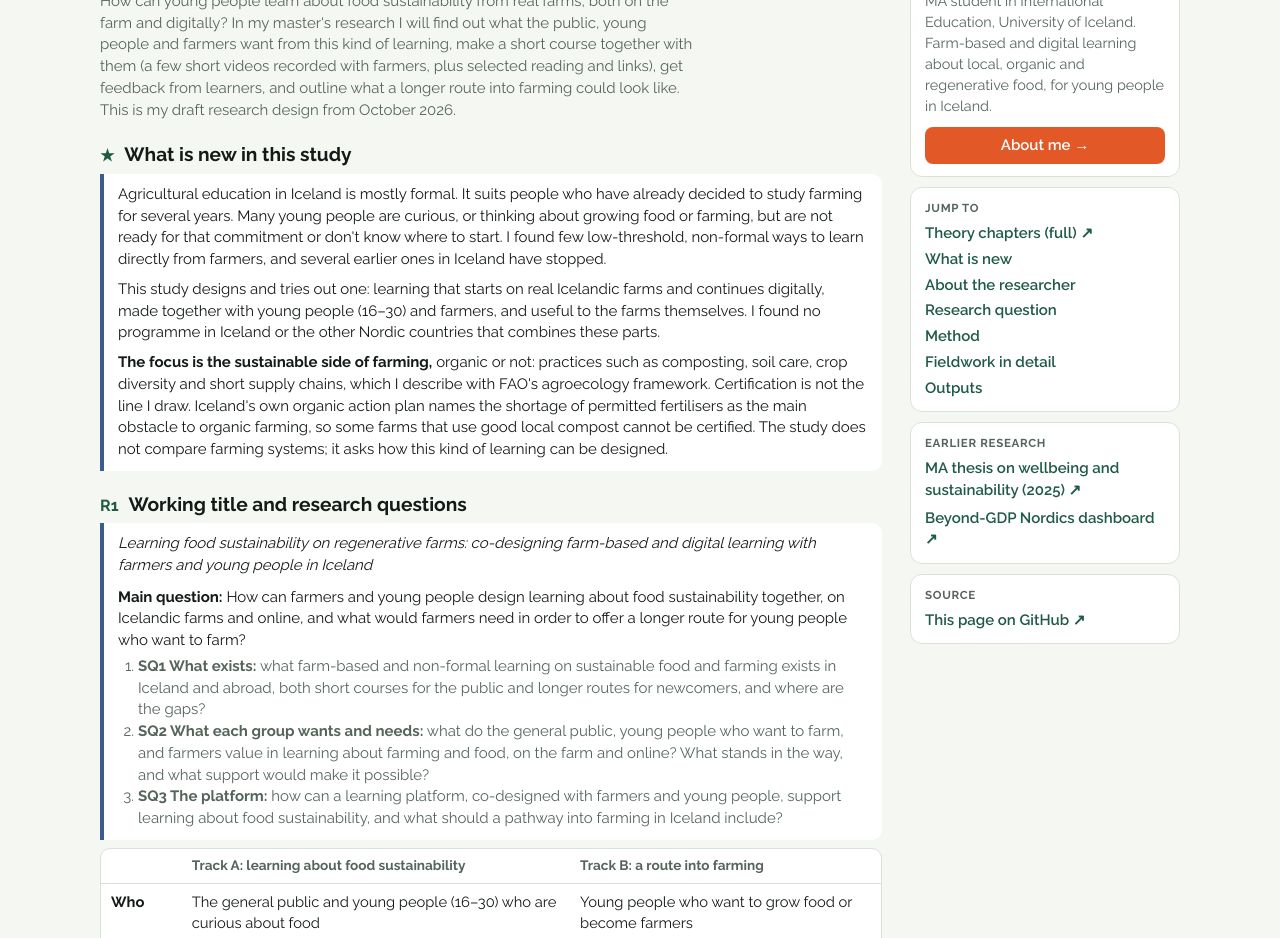
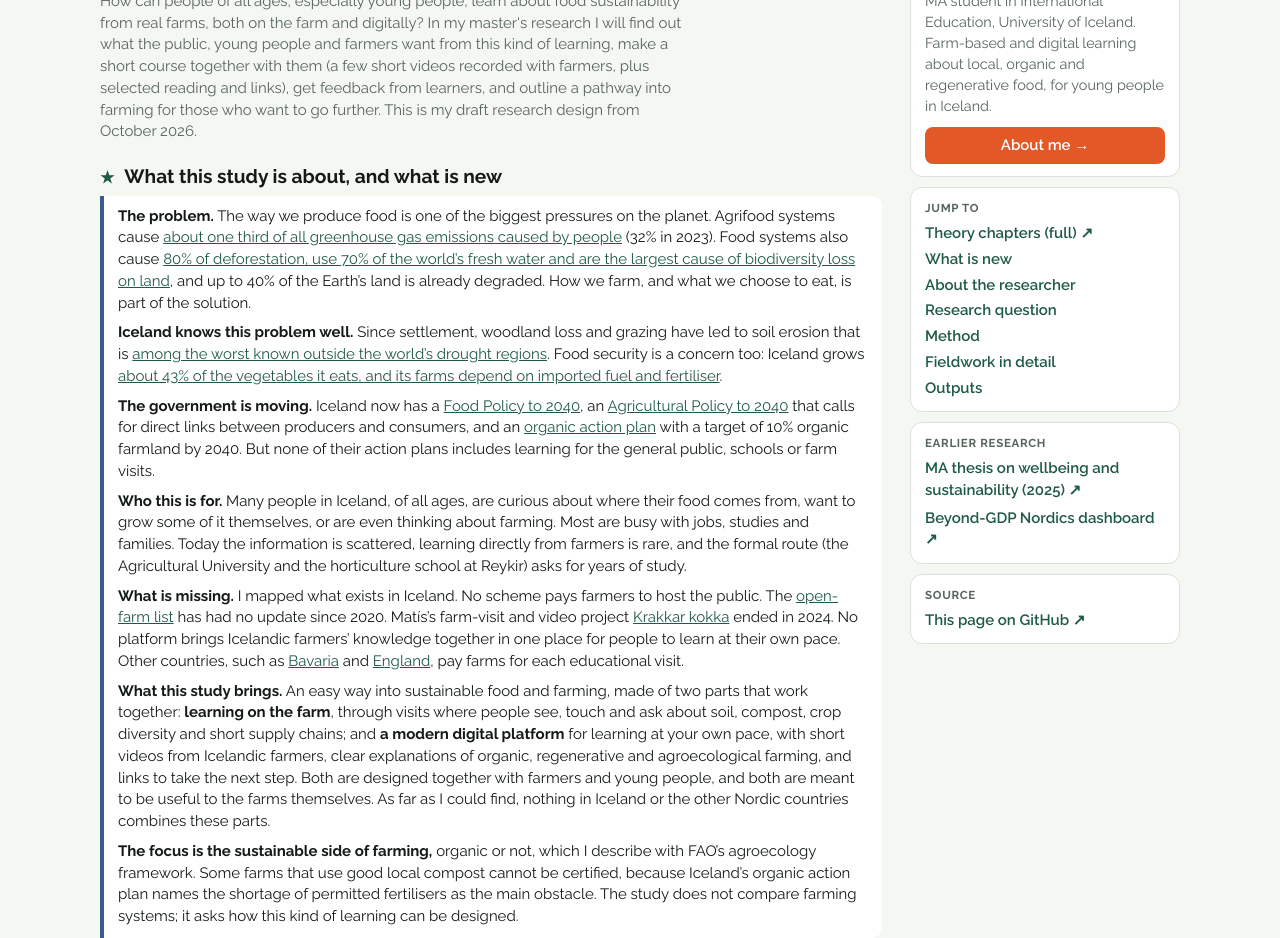
Before and after one commit to mermina/farm-education-research, a plain HTML site: page index.html in a window 1280 px wide. Shown: the part 182-1120 px from the top of the page. Drawn offline with Linux system fonts and the light colour scheme.

Commit message:
New working title, main question (open course for everyone + pathway into farming, digital tools), 'why it matters' section with sources; remove three-options paragraph

```diff
--- a/index.html
+++ b/index.html
@@ -93,32 +93,36 @@ footer.site div{max-width:1080px;margin:0 auto;opacity:.75}
 <body>
 <header class="topbar"><div class="topbar-in">
   <a class="brand" href="#top"><span class="bn"><b>Marina Ermina</b><span>Farm Education Research</span></span></a>
-  <nav class="menu" aria-label="Sections"><a href="#new">What’s new</a><a href="#question">Question</a><a href="#audiences">Audiences</a><a href="#theory">Theory</a><a href="theory.html">Theory chapters ↗</a><a href="#method">Method</a><a href="#fieldwork">Fieldwork</a><a href="#outputs">Outputs</a><a href="#researcher">Researcher</a><a href="#sources">Sources</a></nav>
+  <nav class="menu" aria-label="Sections"><a href="#new">Why it matters</a><a href="#question">Question</a><a href="#audiences">Audiences</a><a href="#theory">Theory</a><a href="theory.html">Theory chapters ↗</a><a href="#method">Method</a><a href="#fieldwork">Fieldwork</a><a href="#outputs">Outputs</a><a href="#researcher">Researcher</a><a href="#sources">Sources</a></nav>
 </div></header>
 <main class="site" id="top"><div class="wrap layout"><div class="view">
 <div class="vh"><div class="meta">Master's research · MA International Education, University of Iceland · 2026–2027</div><h1>Farm Education Research</h1>
-<p class="lede">How can young people learn about food sustainability from real farms, both on the farm and digitally? In my master's research I will find out what the public, young people and farmers want from this kind of learning, make a short course together with them (a few short videos recorded with farmers, plus selected reading and links), get feedback from learners, and outline what a longer route into farming could look like. This is my draft research design from October 2026.</p></div>
+<p class="lede">How can people of all ages, especially young people, learn about food sustainability from real farms, both on the farm and digitally? In my master's research I will find out what the public, young people and farmers want from this kind of learning, make a short course together with them (a few short videos recorded with farmers, plus selected reading and links), get feedback from learners, and outline a pathway into farming for those who want to go further. This is my draft research design from October 2026.</p></div>
 <section id="new">
-  <h2><span class="n">★</span>What is new in this study</h2>
+  <h2><span class="n">★</span>What this study is about, and what is new</h2>
   <div class="rq">
-    <p>Agricultural education in Iceland is mostly formal. It suits people who have already decided to study farming for several years. Many young people are curious, or thinking about growing food or farming, but are not ready for that commitment or don't know where to start. I found few low-threshold, non-formal ways to learn directly from farmers, and several earlier ones in Iceland have stopped.</p>
-    <p style="margin-top:8px">This study designs and tries out one: learning that starts on real Icelandic farms and continues digitally, made together with young people (16–30) and farmers, and useful to the farms themselves. I found no programme in Iceland or the other Nordic countries that combines these parts.</p>
-    <p style="margin-top:8px"><b>The focus is the sustainable side of farming,</b> organic or not: practices such as composting, soil care, crop diversity and short supply chains, which I describe with FAO's agroecology framework. Certification is not the line I draw. Iceland's own organic action plan names the shortage of permitted fertilisers as the main obstacle to organic farming, so some farms that use good local compost cannot be certified. The study does not compare farming systems; it asks how this kind of learning can be designed.</p>
+    <p><b>The problem.</b> The way we produce food is one of the biggest pressures on the planet. Agrifood systems cause <a href="https://www.fao.org/statistics/highlights-archive/highlights-detail/greenhouse-gas-emissions-from-agrifood-systems.-global--regional-and-country-trends--2001-2023">about one third of all greenhouse gas emissions caused by people</a> (32% in 2023). Food systems also cause <a href="https://carbonbrief.org/un-land-report-five-key-takeaways-for-climate-change-food-systems-and-nature-loss">80% of deforestation, use 70% of the world’s fresh water and are the largest cause of biodiversity loss on land</a>, and up to 40% of the Earth’s land is already degraded. How we farm, and what we choose to eat, is part of the solution.</p>
+    <p style="margin-top:8px"><b>Iceland knows this problem well.</b> Since settlement, woodland loss and grazing have led to soil erosion that is <a href="https://rafhladan.is/bitstream/handle/10802/9371/Jardvegsrof_enska_Soil_Erosion.pdf?sequence=1">among the worst known outside the world’s drought regions</a>. Food security is a concern too: Iceland grows <a href="https://www.stjornarradid.is/efst-a-baugi/frettir/stok-frett/2021/02/11/Skyrslu-um-faeduoryggi-a-Islandi-skilad-/">about 43% of the vegetables it eats, and its farms depend on imported fuel and fertiliser</a>.</p>
+    <p style="margin-top:8px"><b>The government is moving.</b> Iceland now has a <a href="https://www.althingi.is/altext/pdf/153/s/1913.pdf">Food Policy to 2040</a>, an <a href="https://althingi.is/altext/pdf/153/s/1930.pdf">Agricultural Policy to 2040</a> that calls for direct links between producers and consumers, and an <a href="https://www.stjornarradid.is/library/01--Frettatengt---myndir-og-skrar/MAR/Fylgiskjol/MAR_EflingLifraennarMatvaelaframleidslu_Lokautgafa.pdf">organic action plan</a> with a target of 10% organic farmland by 2040. But none of their action plans includes learning for the general public, schools or farm visits.</p>
+    <p style="margin-top:8px"><b>Who this is for.</b> Many people in Iceland, of all ages, are curious about where their food comes from, want to grow some of it themselves, or are even thinking about farming. Most are busy with jobs, studies and families. Today the information is scattered, learning directly from farmers is rare, and the formal route (the Agricultural University and the horticulture school at Reykir) asks for years of study.</p>
+    <p style="margin-top:8px"><b>What is missing.</b> I mapped what exists in Iceland. No scheme pays farmers to host the public. The <a href="https://www.bondi.is/um-bi/utgafa-og-kynning/opinn-landbunadur">open-farm list</a> has had no update since 2020. Matís’s farm-visit and video project <a href="https://matis.is/?p=53372">Krakkar kokka</a> ended in 2024. No platform brings Icelandic farmers’ knowledge together in one place for people to learn at their own pace. Other countries, such as <a href="https://www.fueak.bayern.de/mam/cms05/arbeitsfelder/dateien/eb_merkblatt_landw_betriebe.pdf">Bavaria</a> and <a href="https://www.gov.uk/capital-grant-finder/ved1-educational-access-visits">England</a>, pay farms for each educational visit.</p>
+    <p style="margin-top:8px"><b>What this study brings.</b> An easy way into sustainable food and farming, made of two parts that work together: <b>learning on the farm</b>, through visits where people see, touch and ask about soil, compost, crop diversity and short supply chains; and <b>a modern digital platform</b> for learning at your own pace, with short videos from Icelandic farmers, clear explanations of organic, regenerative and agroecological farming, and links to take the next step. Both are designed together with farmers and young people, and both are meant to be useful to the farms themselves. As far as I could find, nothing in Iceland or the other Nordic countries combines these parts.</p>
+    <p style="margin-top:8px"><b>The focus is the sustainable side of farming,</b> organic or not, which I describe with FAO’s agroecology framework. Some farms that use good local compost cannot be certified, because Iceland’s organic action plan names the shortage of permitted fertilisers as the main obstacle. The study does not compare farming systems; it asks how this kind of learning can be designed.</p>
   </div>
 </section>
 <section id="question">
   <h2><span class="n">R1</span>Working title and research questions</h2>
   <div class="rq">
-    <p><i>Learning food sustainability on regenerative farms: co-designing farm-based and digital learning with farmers and young people in Iceland</i></p>
-    <p style="margin-top:10px"><b>Main question:</b> How can farmers and young people design learning about food sustainability together, on Icelandic farms and online, and what would farmers need in order to offer a longer route for young people who want to farm?</p>
+    <p><i>Learning food sustainability from Icelandic farms: co-designing farm visits and a digital platform with farmers and young people</i></p>
+    <p style="margin-top:10px"><b>Main question:</b> How can farmers, young people and the wider public together create accessible learning about food sustainability through sustainable farming practices, on Icelandic farms and with digital tools, and what would farmers need to offer both an open course for everyone and a pathway into farming for young people who want to farm?</p>
     <ol>
       <li><b>SQ1 What exists:</b> what farm-based and non-formal learning on sustainable food and farming exists in Iceland and abroad, both short courses for the public and longer routes for newcomers, and where are the gaps?</li>
-      <li><b>SQ2 What each group wants and needs:</b> what do the general public, young people who want to farm, and farmers value in learning about farming and food, on the farm and online? What stands in the way, and what support would make it possible?</li>
+      <li><b>SQ2 What each group wants and needs:</b> what do the general public, young people who want to farm, and farmers value in learning about farming and food, on the farm and digitally? What stands in the way, and what support would make it possible?</li>
       <li><b>SQ3 The platform:</b> how can a learning platform, co-designed with farmers and young people, support learning about food sustainability, and what should a pathway into farming in Iceland include?</li>
     </ol>
   </div>
   <div class="tbl"><table>
-    <thead><tr><th></th><th>Track A: learning about food sustainability</th><th>Track B: a route into farming</th></tr></thead>
+    <thead><tr><th></th><th>Track A: an open course for everyone</th><th>Track B: a pathway into farming</th></tr></thead>
     <tbody>
       <tr><td><b>Who</b></td><td>The general public and young people (16–30) who are curious about food</td><td>Young people who want to grow food or become farmers</td></tr>
       <tr><td><b>What I do in 2027</b></td><td>Design a short course with farmers and young people: 2–3 short videos recorded with farmers, plus selected reading and links for the theory part. Farm visits in summer 2027 if funding allows. Feedback from learners.</td><td>Explore what exists abroad and what Icelandic farmers would be willing and able to offer; draft the steps of a pathway and check them with farmers and young people</td></tr>
@@ -144,13 +148,12 @@ footer.site div{max-width:1080px;margin:0 auto;opacity:.75}
     <li><span class="id">T2</span><div><div class="t">Education in all its forms</div><div class="d">Formal (school and upper-secondary curricula; adult and vocational education such as the Agricultural University of Iceland and Garðyrkjuskólinn á Reykjum), non-formal (Erasmus+, NGO projects, Climate Café Iceland), informal (libraries, community gardens, farm visits). Education for sustainability, place-based and experiential learning, youth participation as democratic practice.</div></div><span class="chip c-proposed">Literature</span></li>
     <li><span class="id">T3</span><div><div class="t">Existing programmes, Iceland first</div><div class="d">I look at what already exists first: how programmes run, what they offer and who pays for them. Iceland comes first, then the other Nordic countries, plus a few examples from the rest of Europe. I start with Inn på tunet (Norway), Nordic care farms and open-farm days, Matís's Krakkar kokka, LEAF Open Farm Sunday (UK), Estonia's Open Farm Day, InclusiGardens, FarmElder and Social Farming Ireland. I also include urban and community gardening, such as Seljagarður in Reykjavík, and non-formal learning on sustainable growing in Iceland and the Nordics: permaculture courses, folk high school farm lines and EU youth volunteering on farms.</div></div><span class="chip c-proposed">Literature</span></li>
     <li><span class="id">T4</span><div><div class="t">How farms communicate: social marketing and social business</div><div class="d">I say this openly: if content that teaches also helps a farm sell, that is exactly the win-win I am hoping for. Many farmers think of communication as money down the drain and only join in when there is a grant. If they can see the same content teaching and selling, they are more likely to put time into it. Social marketing (Kotler and Zaltman, 1971); small farms as social businesses.</div></div><span class="chip c-proposed">Literature</span></li>
-    <li><span class="id">T5</span><div><div class="t">Digital learning formats</div><div class="d">Short video and microlearning, online learning paths, digital youth work; what small farms can keep up with little time.</div></div><span class="chip c-proposed">Literature</span></li>
+    <li><span class="id">T5</span><div><div class="t">Digital learning formats</div><div class="d">Short video and microlearning, digital learning paths people use at their own pace and time, digital youth work; what small farms can keep up with little time.</div></div><span class="chip c-proposed">Literature</span></li>
     <li><span class="id">T6</span><div><div class="t">Barriers to entering farming</div><div class="d">Land, capital, subsidies and generational renewal in Iceland and Europe. This is background, and the basis for the policy note.</div></div><span class="chip c-proposed">Literature</span></li>
   </ul>
 </section>
 <section id="method">
   <h2><span class="n">R4</span>Method: design-based research</h2>
-  <div class="rq"><p><b>How the three options fit together.</b> I started with three possible studies and combined them. <b>Option A</b> (designing farm learning together with young people) is the core and becomes SQ3, the platform. <b>Option B</b> (routes and barriers into farming) becomes SQ1, the review of what exists, plus the barrier questions in SQ2 and Track B. <b>Option C</b> (how farms communicate online) moves into SQ2, as part of the farmers' view, and into the digital part of the course in SQ3.</p></div>
   <div class="tbl"><table>
     <thead><tr><th>Question</th><th>Data</th><th>Method of analysis</th><th>When</th></tr></thead>
     <tbody>
@@ -166,7 +169,7 @@ footer.site div{max-width:1080px;margin:0 auto;opacity:.75}
       <tr><td><b>0 Landscape</b></td><td>Nov 2026 – Apr 2027</td><td>Literature T1–T6; review of existing programmes (SQ1); ethics application</td></tr>
       <tr><td><b>1 Needs assessment</b></td><td>Feb – May 2027</td><td>Survey, focus group and farmer interviews (SQ2), after ethics approval</td></tr>
       <tr><td><b>2 Co-design</b></td><td>May – June 2027</td><td>Draft topics from the interviews; farmers and young people choose and change them, in one short session or an online round</td></tr>
-      <tr><td><b>3 Make and try out</b></td><td>June – Aug 2027</td><td>Record 2–3 videos with farmers; put them online with the selected materials (platform level 1); farm visits if funded</td></tr>
+      <tr><td><b>3 Make and try out</b></td><td>June – Aug 2027</td><td>Record 2–3 videos with farmers; put them on a digital learning path with the selected materials (platform level 1); farm visits if funded</td></tr>
       <tr><td><b>4 Evaluate and check</b></td><td>Aug – Sep 2027</td><td>Feedback from learners; feedback round on the pathway outline (platform level 2)</td></tr>
       <tr><td><b>5 Write up</b></td><td>Autumn 2027</td><td>Thesis, design principles, proposal for paid farm visits, design brief for a future course</td></tr>
     </tbody>
@@ -175,7 +178,7 @@ footer.site div{max-width:1080px;margin:0 auto;opacity:.75}
 </section>
 <section id="fieldwork">
   <h2><span class="n">R4b</span>The practical research, step by step</h2>
-  <div class="prose"><p>The fieldwork happens on partner farms (in South and North-East Iceland, still to be confirmed), online, and in Reykjavík: a community growing plot we use as an open “playground” for trying things out, and a community garden for the co-design session.</p></div>
+  <div class="prose"><p>The fieldwork happens on partner farms (in South and North-East Iceland, still to be confirmed), on digital tools, and in Reykjavík: a community growing plot we use as an open “playground” for trying things out, and a community garden for the co-design session.</p></div>
   <div class="cards">
     <div class="card"><span class="who">Who takes part</span><h3>General public and curious young people</h3><p>An online survey, aiming for 50 or more answers, shared through youth centres, upper-secondary schools, universities, libraries and my own networks. About 10–15 people then try the course and give feedback; more if farm visits are funded.</p></div>
     <div class="card"><span class="who">Who takes part</span><h3>Young people who want to farm</h3><p>About 6–10 people, in one focus group or individual interviews, and again in the feedback round on the pathway outline.</p></div>
@@ -194,7 +197,7 @@ footer.site div{max-width:1080px;margin:0 auto;opacity:.75}
     <li><span class="when">June – August</span><div><b>3 · Make and try out the course (platform level 1)</b><ul>
       <li>Record 2–3 short videos (under 6 minutes each) with farmers: for example soil and compost, why they farm sustainably, a day on the farm. Each farmer approves the final cut.</li>
       <li>Collect and organise reading and links for the theory part: what organic, regenerative, agroecological and local mean, and food systems and sustainability.</li>
-      <li>Put everything online as a simple learning path.</li>
+      <li>Put everything on a simple digital learning path that people can use at their own pace, when and where it suits them.</li>
       <li>If funding comes through: farm visits in summer 2027, where the same farms host the public, with a farm walk, a hands-on task and a short reflection.</li></ul></div></li>
     <li><span class="when">Aug – Sep</span><div><b>4 · Feedback and check</b><ul>
       <li>10–15 learners use the course and answer a short questionnaire: what was clear, what was useful, what was missing, and what they would now like to do (grow food, visit a farm, buy locally).</li>
@@ -211,7 +214,7 @@ footer.site div{max-width:1080px;margin:0 auto;opacity:.75}
 <section id="outputs">
   <h2><span class="n">R5</span>What it produces</h2>
   <div class="cards">
-    <div class="card"><span class="who">Platform level 1</span><h3>Short course on food sustainability</h3><p>2–3 short videos made with farmers, plus selected reading and links, in one online learning path, improved with learners' feedback. Farm visits are added if funding comes through.</p></div>
+    <div class="card"><span class="who">Platform level 1</span><h3>Short course on food sustainability</h3><p>2–3 short videos made with farmers, plus selected reading and links, in one digital learning path that people use at their own pace, improved with learners' feedback. Farm visits are added if funding comes through.</p></div>
     <div class="card"><span class="who">Platform level 2</span><h3>Pathway into farming, outline</h3><p>The steps and chapters of a route into farming in Iceland, checked with farmers and young people: the harbour, version 1.</p></div>
     <div class="card"><span class="who">Output</span><h3>Design brief for a future course</h3><p>What a longer course for future farmers would need, which farms could host it and what support they would need: the basis for a grant application.</p></div>
     <div class="card"><span class="who">Output</span><h3>Design principles</h3><p>Tested principles for farm-based and digital learning made together with farmers and young people.</p></div>
```
